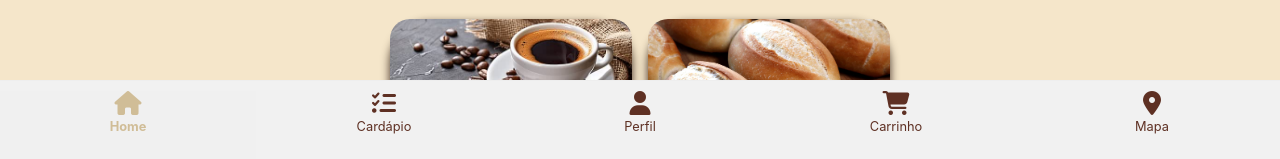
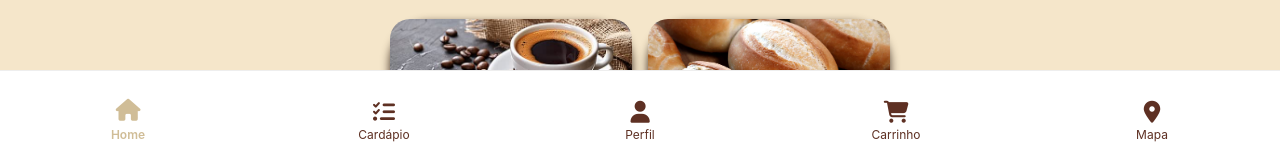
Before and after one commit to maysoifc/padaria-martins, a Vue app: page / in a window 1280 px wide. Shown: the part 639-798 px from the top of the page. Built offline with nearby package versions, Linux system fonts and the light colour scheme; no server answers.

Commit message:
FEAT(BottomNav): css atualizado para android

```diff
--- a/src/components/BottomNav.vue
+++ b/src/components/BottomNav.vue
@@ -34,8 +34,8 @@
   bottom: 0;
   left: 0;
   width: 100%;
-  height: 70px;
-  background-color: #f1f1f1;
+  height: 80px;
+  background-color: #ffffff;
   display: flex;
   justify-content: space-around;
   align-items: center;
@@ -48,26 +48,35 @@
   display: flex;
   flex-direction: column;
   align-items: center;
+  justify-content: center;
   text-decoration: none;
   color: #5E3023;
-  font-size: 0.8rem;
-  transition: all 0.3s ease;
-  width: 20%;
+  font-size: 0.75rem;
+  transition: background-color 0.2s ease;
+  width: 100%;
   height: 100%;
+  position: relative;
 }
 .nav-item i {
-  font-size: 24px;
+  font-size: 22px;
   margin-bottom: 4px;
   color: #5E3023;
-  transition: color 0.3 ease;
+  transition: transform 0.2s ease, color 0.2 ease;
 }
 .router-link-active {
-  background-color: #f0f0f0;
   color: #d0bd97;
-  font-weight: bold;
+  font-weight: 600;
 }
 .router-link-active i{
   color: #d0bd97;
+  transform: translateY(-2px);
 }
 
+.nav-item:active {
+  background-color: rgba(187, 162, 112, 0.1);
+}
+
+.router-link-active {
+  background-color: transparent ;
+}
 </style>
```
